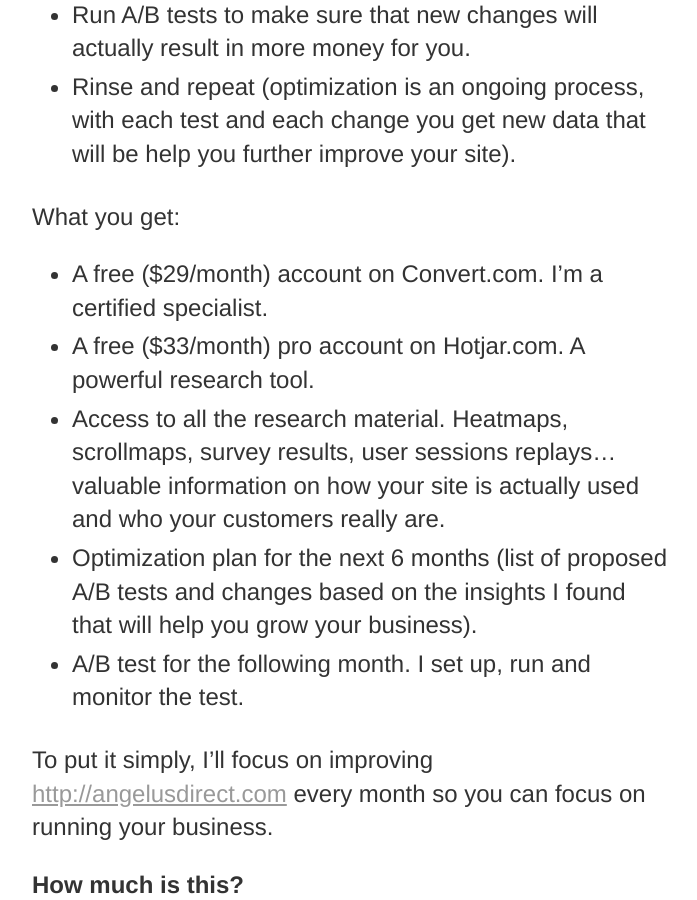
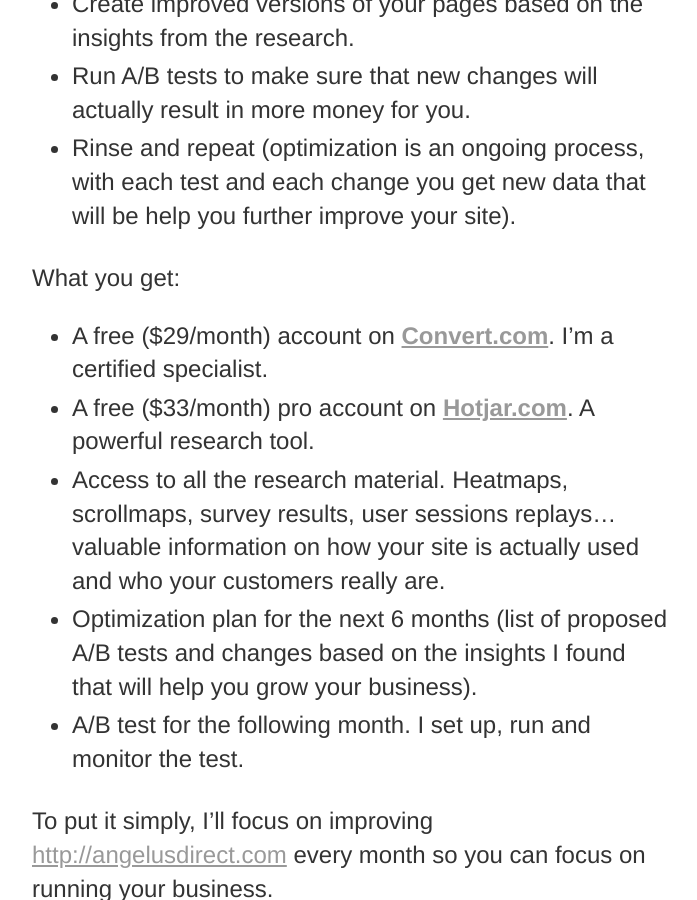
Before and after one commit to emilsw/ew, a Jekyll site: the page built from optimize/angelusdirect.md, in a window 1280 px wide and 900 px high, scrolled down 4313 px. Shown: the whole window, without its empty margins (288-985 px from the left). Built offline with Jekyll 4.4.1, drawn with Linux system fonts in a browser that asks for light colours; some of the changed text lies outside the part shown.

Commit message:
Update angelusdirect.md

```diff
--- a/optimize/angelusdirect.md
+++ b/optimize/angelusdirect.md
@@ -65,11 +65,11 @@
 
 Honestly, it's hard to tell …. you need to A/B test that (and I only did a partial research, there are a few more ways to improve it). But here's a recent case study featuring similar changes for marinedepot.com:
 
-<img src="https://lh4.googleusercontent.com/9Kiy7bbuMZHyOLxZIrAE_rFMG30fmkgn1Li2aYE8GV3xvIWpBuyQ-NiMH-Zz8YiYC3AE_5wdmU6_jhk1MgMojCeoAXjgFteQBBPdArhD7-2wl83q08Kxt8kY04uNZ4Q4Rxvukra9" width="659">
+<img src="https://lh4.googleusercontent.com/9Kiy7bbuMZHyOLxZIrAE_rFMG30fmkgn1Li2aYE8GV3xvIWpBuyQ-NiMH-Zz8YiYC3AE_5wdmU6_jhk1MgMojCeoAXjgFteQBBPdArhD7-2wl83q08Kxt8kY04uNZ4Q4Rxvukra9" width="700">
 
 This is from an actual A/B test. A is the original version, B is the improved version. Here are the final results (after 4 weeks of testing):
 
-<img src="https://lh3.googleusercontent.com/_o7aXxTB845_f6Q-Wz6a14_BU9ZxvIGSzTyEm9IlkNLODOiqjxfssyZvCCQqrTnq2f-TI9Lbha3pCQMZGPcgqR26Gy_LcGIQiXSWhsPaj-HfrL__KISdCnb3e-N-y94bk2X_Pt5D" width="659">
+<img src="https://lh3.googleusercontent.com/_o7aXxTB845_f6Q-Wz6a14_BU9ZxvIGSzTyEm9IlkNLODOiqjxfssyZvCCQqrTnq2f-TI9Lbha3pCQMZGPcgqR26Gy_LcGIQiXSWhsPaj-HfrL__KISdCnb3e-N-y94bk2X_Pt5D" width="700">
 
 **+12.33%** increase in revenue might not seem much, but the changes were small and this increase means approximately 3 million dollars in additional annual revenue for them.
 
@@ -93,8 +93,8 @@
 
 What you get:
 
- * A free ($29/month) account on Convert.com. I’m a certified specialist.
- * A free ($33/month) pro account on Hotjar.com. A powerful research tool.
+ * A free ($29/month) account on [**Convert.com**](http://www.convert.com/). I’m a certified specialist.
+ * A free ($33/month) pro account on [**Hotjar.com**](https://www.hotjar.com/). A powerful research tool.
  * Access to all the research material. Heatmaps, scrollmaps, survey results, user sessions replays...valuable information on how your site is actually used and who your customers really are.
  * Optimization plan for the next 6 months (list of proposed A/B tests and changes based on the insights I found that will help you grow your business).
  * A/B test for the following month. I set up, run and monitor the test.
@@ -118,11 +118,8 @@
 
 If any of this sounds appealing to you, just reply to my email and we can figure out a time to chat a little more! And if you have any questions, please let me know.
 
-Thanks for reading.
-
-Cheers,
-
-Emils Veveris
-<img src="https://lh3.googleusercontent.com/0lTRdXQYdaiTMvdAZ9bfFwS7xlMASk-cJpXzP7n3EzH72TS6UOAZlWy9GLBtX7ur5KavXcDQkZUkM2xMCLU6reuMVYA02xtp3IakIlSJtnDh7wdKkFnVAvjbfwxml6dtwtdpEHMJ" width="109">
-
-(In my [native language](https://en.wikipedia.org/wiki/Latvian_language), all male words end with ‘s’.... I know it’s weird. You can call me Emil.)
+<p> Thanks for reading. </p>
+<p>Cheers, <br/>
+ Emils Veveris</p>
+ <p>(In my native <a href="https://en.wikipedia.org/wiki/Latvian_language">language</a>, all male words end with ‘s’.... I know it’s weird. You can call me Emil.)</p>
+ <img src="https://lh3.googleusercontent.com/0lTRdXQYdaiTMvdAZ9bfFwS7xlMASk-cJpXzP7n3EzH72TS6UOAZlWy9GLBtX7ur5KavXcDQkZUkM2xMCLU6reuMVYA02xtp3IakIlSJtnDh7wdKkFnVAvjbfwxml6dtwtdpEHMJ" width="109">
```
